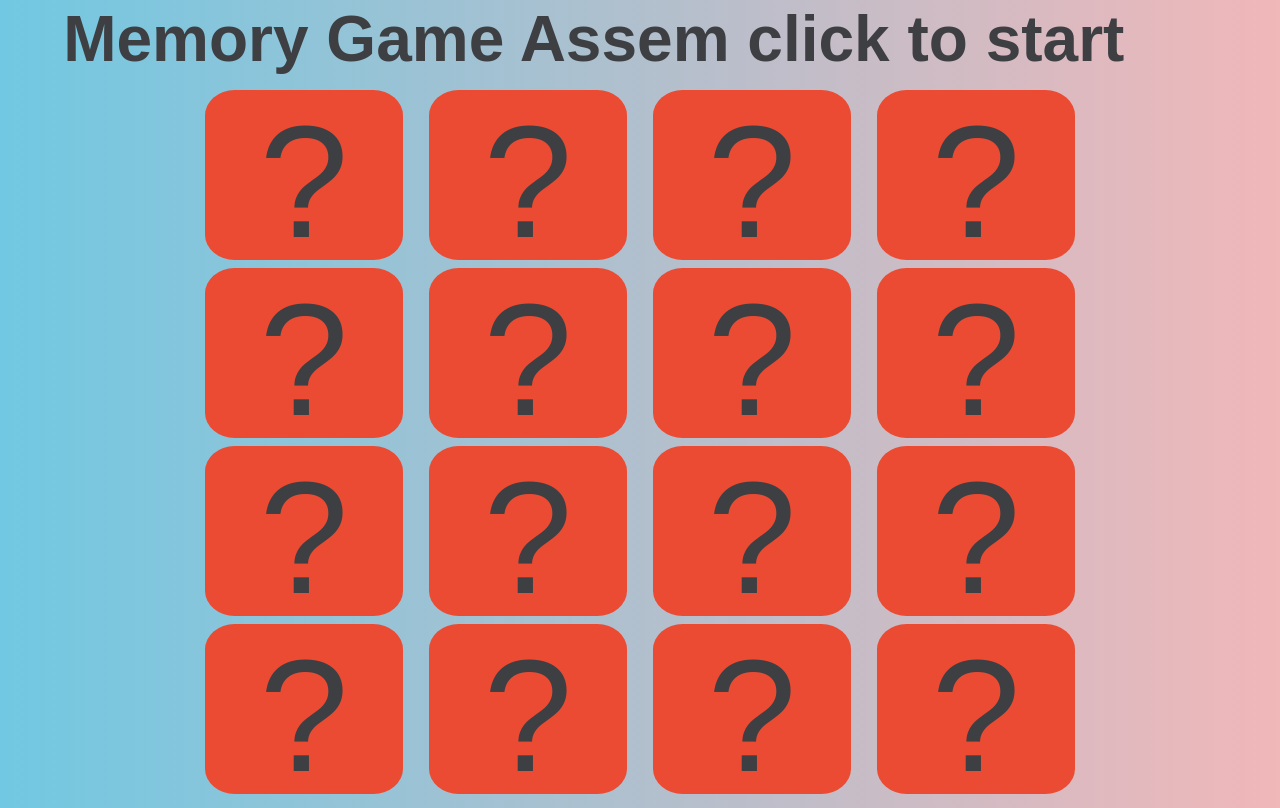
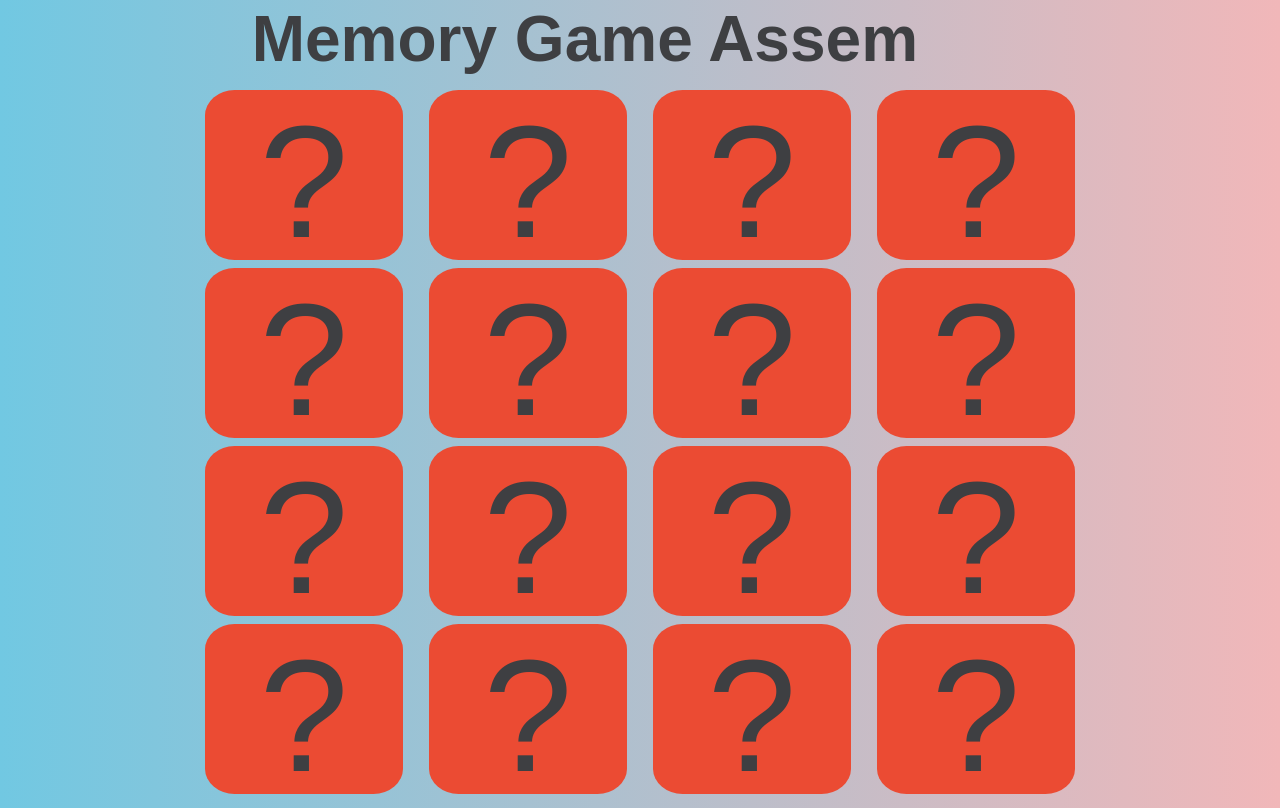
Before and after one commit to assembouchekifa/Memory-Game-Web, a plain HTML site: page index.html in a window 1280 px wide. Drawn offline with Linux system fonts and the light colour scheme.

Commit message:
Update index.html

```diff
--- a/index.html
+++ b/index.html
@@ -14,7 +14,7 @@
   </head>
   <body>
     <h3>
-      <span>Memory Game Assem click to start</span><span class="hide">-5s</span>
+      <span>Memory Game Assem </span><span class="hide">-5s</span>
     </h3>
     <div class="game">
       <div class="boxgame">
```
